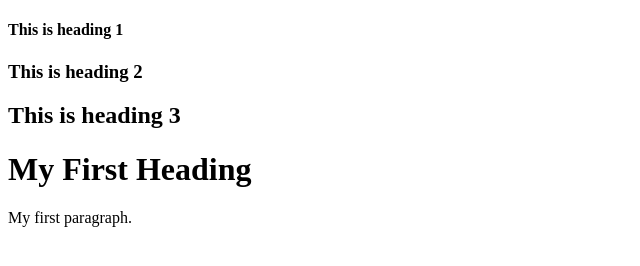
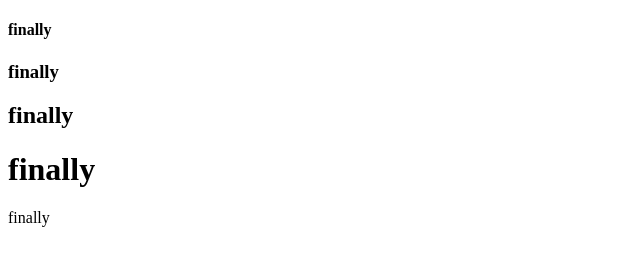
Before and after one commit to callmescorpio11/Test, a plain HTML site: page site/index.html in a window 1280 px wide. Shown: the whole page, without its empty margins (0-640 px from the left). Drawn offline with Linux system fonts and the light colour scheme.

Commit message:
small addition

```diff
--- a/site/index.html
+++ b/site/index.html
@@ -1,11 +1,11 @@
 <!DOCTYPE html>
 <html>
 <body>
-<h4>This is heading 1</h4>
-<h3>This is heading 2</h3>
-<h2>This is heading 3</h2>
-<h1>My First Heading</h1>
-<p>My first paragraph.</p>
+<h4>finally</h4>
+<h3>finally</h3>
+<h2>finally</h2>
+<h1>finally</h1>
+<p>finally</p>
 
 </body>
 </html>
```
